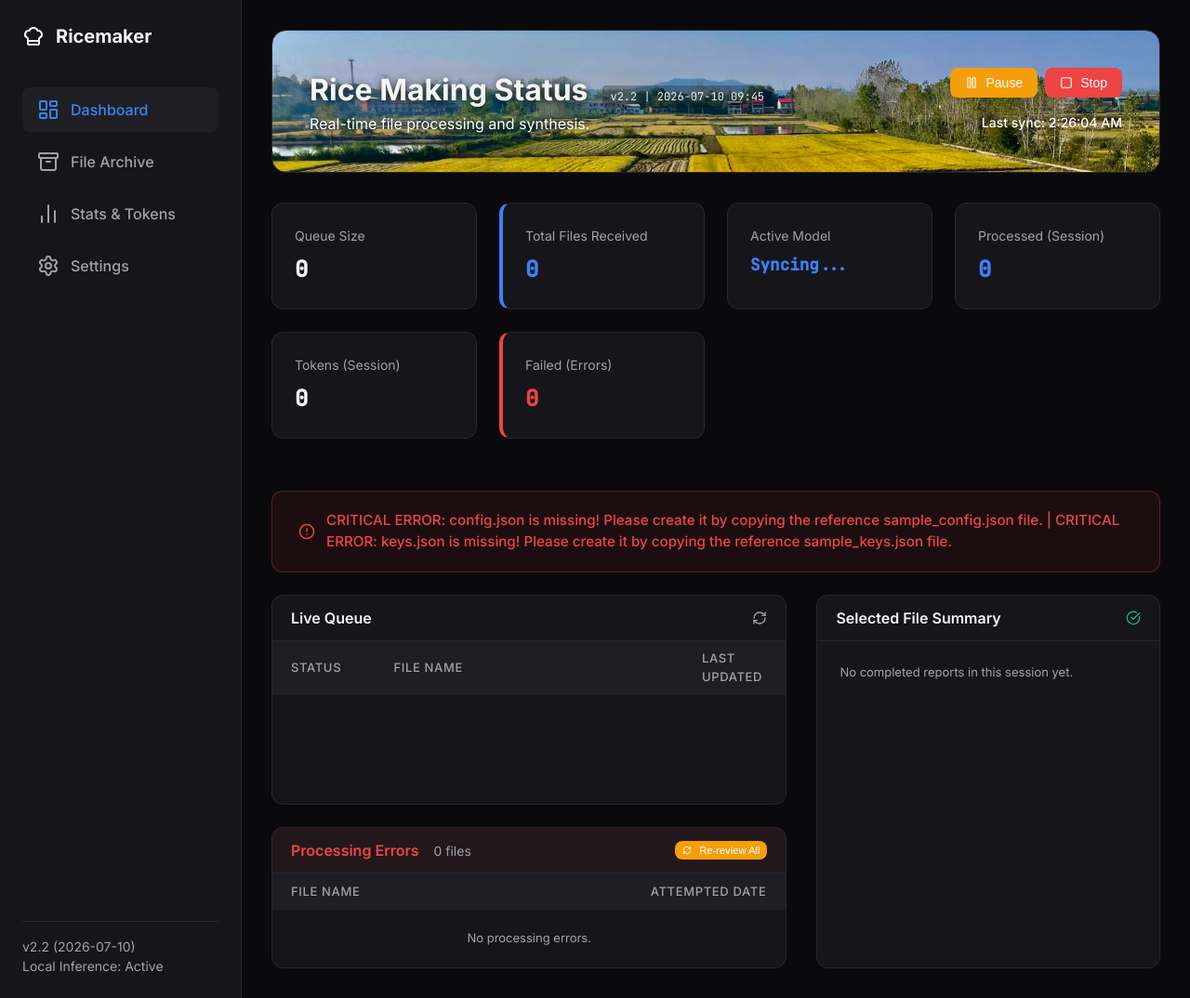
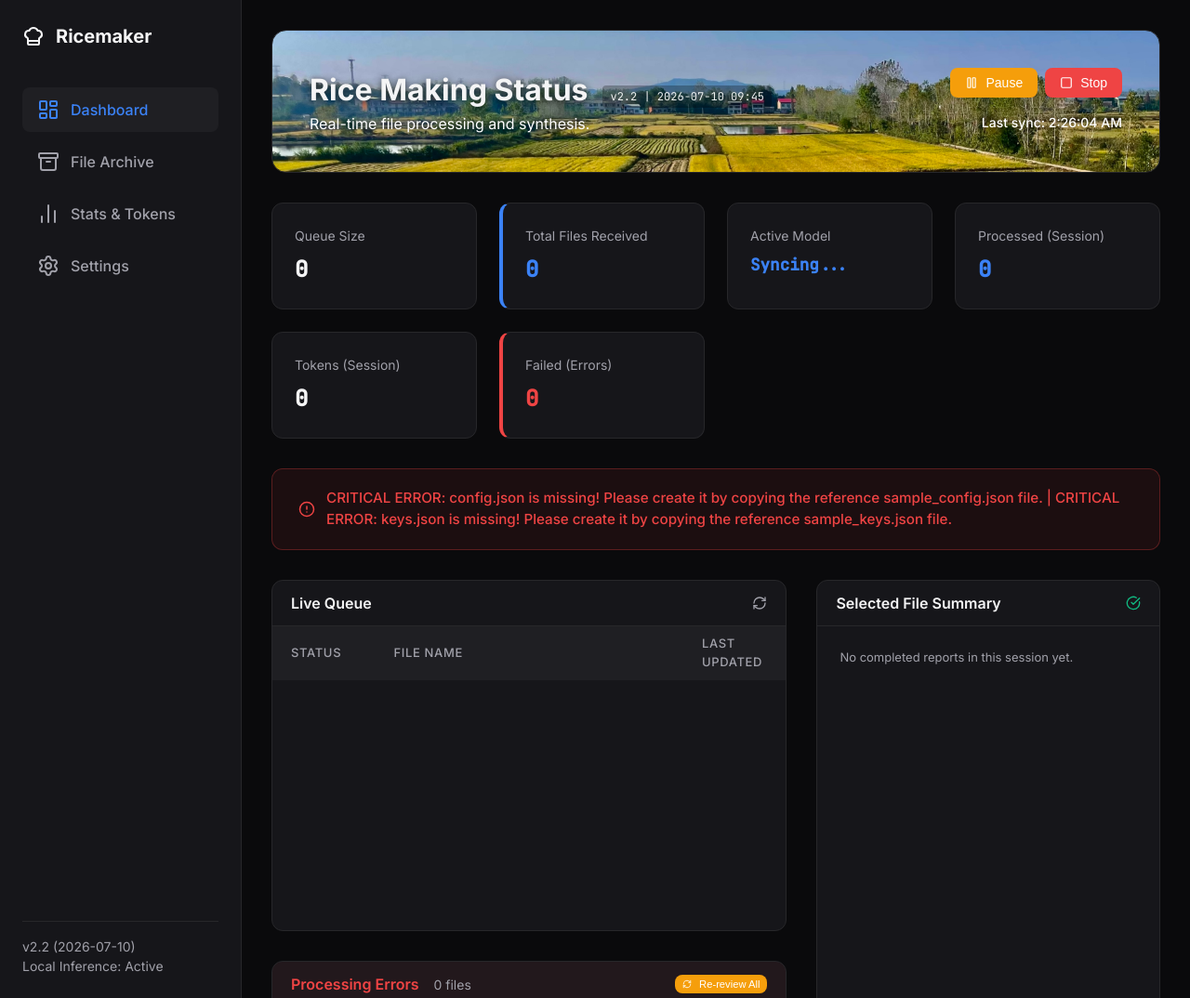
Before and after one commit to bstovej/ricemaker, a Flask app: page / in a window 1280 px wide. Shown: the whole page at 93% size. Run offline with Flask 3, Linux system fonts and the light colour scheme; data that the repository does not hold is empty.

Commit message:
Revert dashboard-content to grid layout, set height constraint via calc(100vh - 410px), and restore original banner layout margins

```diff
--- a/templates/index.html
+++ b/templates/index.html
@@ -164,8 +164,9 @@
             display: grid;
             grid-template-columns: 3fr 2fr;
             gap: 2rem;
-            flex: 1;
+            height: calc(100vh - 410px);
             min-height: 0;
+            margin-top: 1.5rem;
         }
 
         section {
@@ -346,7 +347,7 @@
         </header>
 
         <!-- Dashboard View -->
-        <div id="view-dashboard" style="display: flex; flex-direction: column; flex: 1; min-height: 0; gap: 1.5rem;">
+        <div id="view-dashboard">
             <div class="stats-grid">
                 <div class="stat-card">
                     <span class="stat-label">Queue Size</span>
@@ -375,14 +376,14 @@
             </div>
 
             <!-- Status & Connection Message Banner -->
-            <div id="status-message-banner" style="display: none; padding: 1.25rem 1.75rem; border-radius: 0.75rem; font-weight: 500; font-size: 0.95rem; align-items: center; gap: 0.75rem; border: 1px solid var(--border-color); line-height: 1.5;">
+            <div id="status-message-banner" style="display: none; margin-bottom: 2rem; padding: 1.25rem 1.75rem; border-radius: 0.75rem; font-weight: 500; font-size: 0.95rem; align-items: center; gap: 0.75rem; border: 1px solid var(--border-color); line-height: 1.5;">
                 <i id="status-banner-icon" data-lucide="info" style="width: 18px; height: 18px; flex-shrink: 0;"></i>
                 <span id="status-banner-text" style="flex: 1; font-family: var(--font-main);">Syncing status...</span>
             </div>
 
-            <div class="dashboard-content" style="display: flex; gap: 2rem; flex: 1; min-height: 0;">
+            <div class="dashboard-content">
                 <!-- Left Column: Live Queue + Processing Errors -->
-                <div style="display: flex; flex-direction: column; gap: 1.5rem; min-width: 0; flex: 3; min-height: 0;">
+                <div style="display: flex; flex-direction: column; gap: 2rem; min-width: 0; height: 100%; min-height: 0;">
                     <!-- Live Queue -->
                     <section style="flex: 1.5; display: flex; flex-direction: column; min-height: 0;">
                         <div class="section-header">
@@ -433,7 +434,7 @@
                 </div>
 
                 <!-- Right Column: Selected File Summary -->
-                <div style="display: flex; flex-direction: column; gap: 1.5rem; min-width: 0; flex: 2; min-height: 0;">
+                <div style="display: flex; flex-direction: column; min-width: 0; height: 100%; min-height: 0;">
                     <section style="flex: 1; display: flex; flex-direction: column; min-height: 0;">
                         <div class="section-header">
                             <div style="display: flex; gap: 0.5rem; align-items: center;">
```
